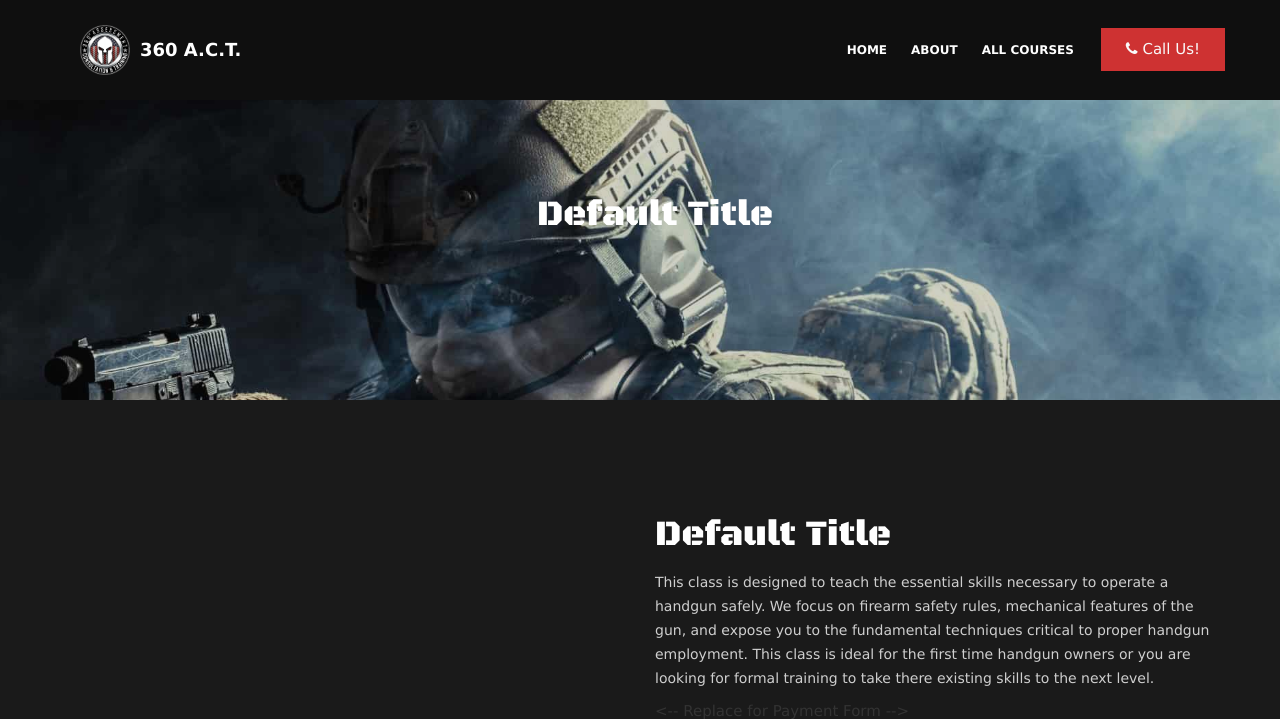
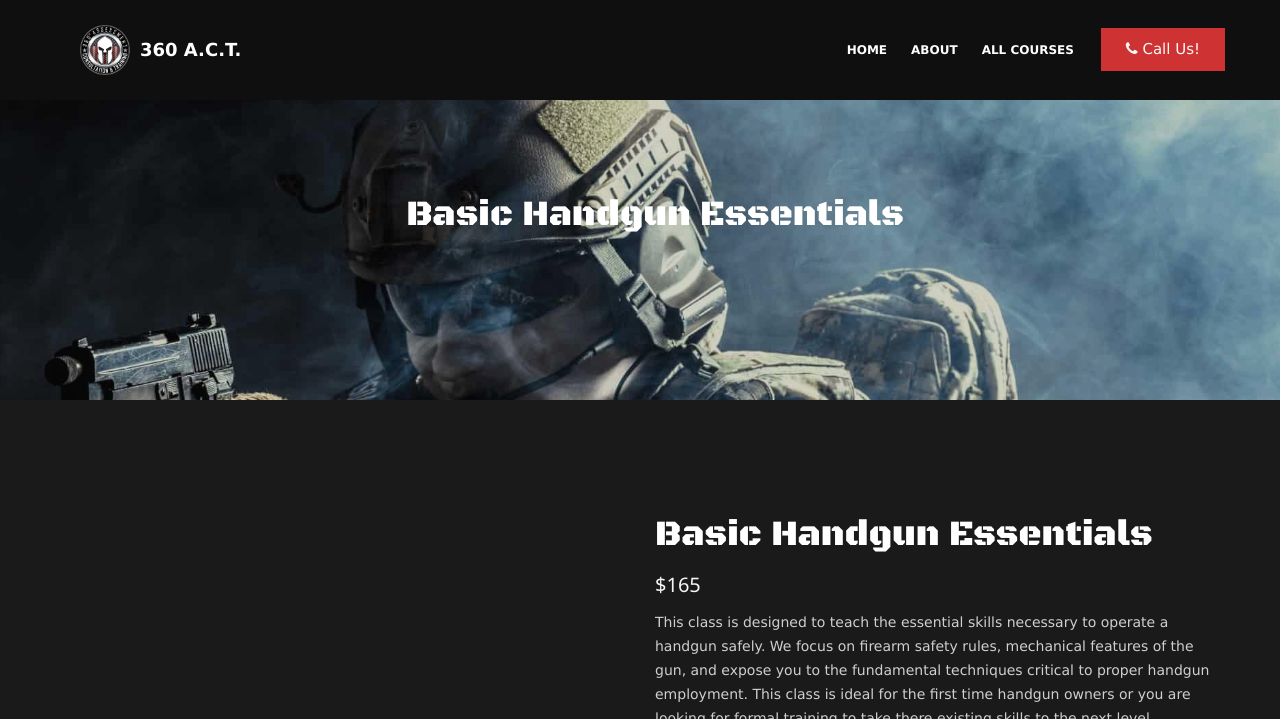
Before and after one commit to sduong9392/Tactical360ActWebsite, a Jekyll site: the page built from pages/Basic Handgun Essentials.md, in a window 1280 px wide and 1400 px high, cut to the strip 0-719 px from the top of the window. Built offline with Jekyll 4.4.1, drawn with Linux system fonts in a browser that asks for light colours; comment, search, counter and statistics services are not loaded; some of the changed text lies outside the part shown.

Commit message:
pages/Basic Handgun Essentials.md updated from https://stackedit.io/

```diff
--- a/pages/Basic Handgun Essentials.md
+++ b/pages/Basic Handgun Essentials.md
@@ -2,10 +2,10 @@
 title: "Basic Handgun Essentials"
 price: "$165"
 image:
-Summar
+Summary: "Basic Handgun Essentials"
 ---
 This class is designed to teach the essential skills necessary to operate a handgun safely. We focus on firearm safety rules, mechanical features of the gun, and expose you to the fundamental techniques critical to proper handgun employment.  This class is ideal for the first time handgun owners or you are looking for formal training to take there existing skills to the next level.
 <!--stackedit_data:
-eyJoaXN0b3J5IjpbLTM2MDE5NTA5MiwxOTgwNzA1NTQzLC00OT
-A5NjUzNTEsLTExMTYwMDkyNzksLTg2ODUxNzI3N119
+eyJoaXN0b3J5IjpbLTM2MjUyMzE1LDE5ODA3MDU1NDMsLTQ5MD
+k2NTM1MSwtMTExNjAwOTI3OSwtODY4NTE3Mjc3XX0=
 -->
```
